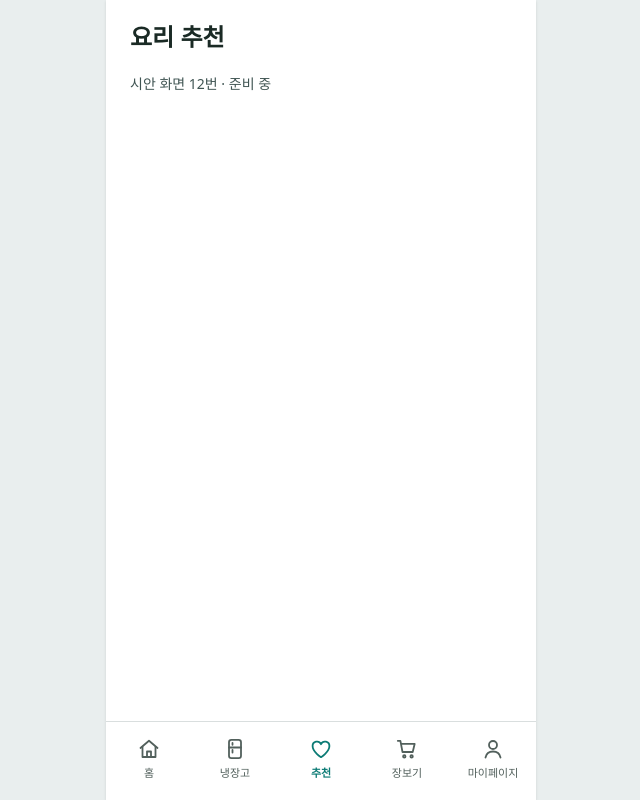
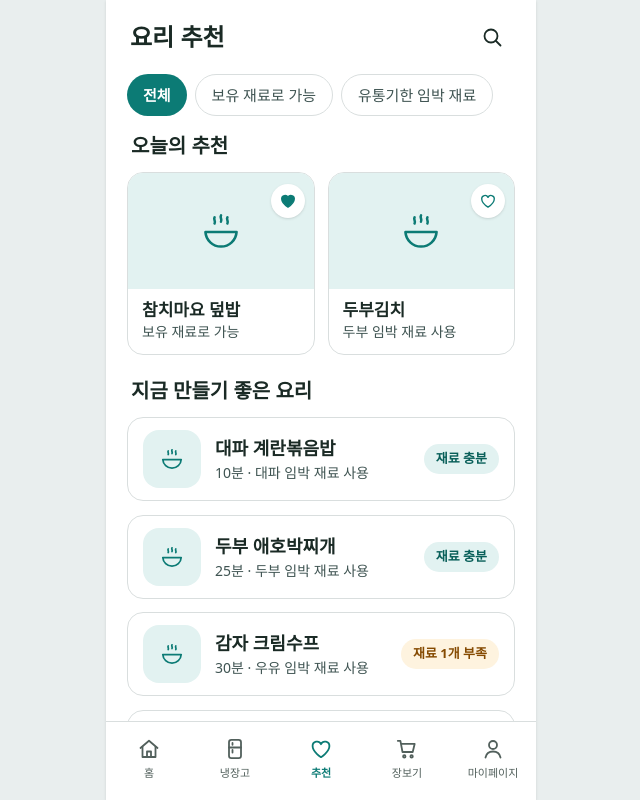
Before and after one commit to biontkb-603/team2, a React (Vite) app in the folder app/: page /recommend/1 in a window 1280 px wide. Both pictures are taken after a click on the button "뒤로 가기". Shown: the whole page, without its empty margins (319-959 px from the left). Built offline with nearby package versions, Linux system fonts and the light colour scheme; a web font is replaced by a local one.

Commit message:
U-14: 화면 12 요리 추천 목록 구현
- Recommend: 필터 칩, 오늘의 추천 카드(찜 하트), 지금 만들기 좋은 요리 목록
- RecipeBadge(재료 충분/부족), Recipe.usesExpiring 필드 추가

Co-Authored-By: Claude Sonnet 5.5 <noreply@anthropic.com>

```diff
--- a/app/src/App.tsx
+++ b/app/src/App.tsx
@@ -8,6 +8,7 @@ import FridgeList from './pages/FridgeList'
 import FridgeStatus from './pages/FridgeStatus'
 import Home from './pages/Home'
 import Login from './pages/Login'
+import Recommend from './pages/Recommend'
 import Placeholder from './pages/Placeholder'
 import Signup from './pages/Signup'
 import SignupAccount from './pages/SignupAccount'
@@ -18,6 +19,7 @@ import { SCREENS } from './screens'
 const PAGES: Record<string, ReactElement> = {
   '/': <Home />,
   '/login': <Login />,
+  '/recommend': <Recommend />,
   '/fridge': <FridgeList />,
   '/fridge/status': <FridgeStatus />,
   '/fridge/add': <AddIngredient />,
--- a/app/src/components/Icons.tsx
+++ b/app/src/components/Icons.tsx
@@ -130,3 +130,10 @@ export const CameraIcon = (p: SVGProps<SVGSVGElement>) => (
     <circle cx="12" cy="13" r="3.4" />
   </Base>
 )
+
+export const BowlIcon = (p: SVGProps<SVGSVGElement>) => (
+  <Base {...p}>
+    <path d="M3.5 12.5h17a8.5 8.5 0 0 1-8.5 8 8.5 8.5 0 0 1-8.5-8Z" />
+    <path d="M8.5 4.5c-.8 1.2.8 2.2 0 3.4M12 3.5c-.8 1.2.8 2.2 0 3.4M15.5 4.5c-.8 1.2.8 2.2 0 3.4" />
+  </Base>
+)
--- /dev/null
+++ b/app/src/components/RecipeBadge.tsx
@@ -0,0 +1,8 @@
+// 재료가 충분한지 나타내는 작은 배지. 충분하면 연한 teal, 부족하면 주황.
+export default function RecipeBadge({ missing }: { missing: number }) {
+  return missing === 0 ? (
+    <span className="inline-flex h-[30px] shrink-0 items-center rounded-full bg-primary-tint px-3 text-[13px] font-bold text-primary-dark">재료 충분</span>
+  ) : (
+    <span className="inline-flex h-[30px] shrink-0 items-center rounded-full bg-warn-tint px-3 text-[13px] font-bold text-warn">재료 {missing}개 부족</span>
+  )
+}
--- a/app/src/data/mock.ts
+++ b/app/src/data/mock.ts
@@ -51,6 +51,7 @@ export const recipes: Recipe[] = [
     ],
     reason: '보유 재료로 가능',
     missing: 0,
+    usesExpiring: false,
   },
   {
     id: 'tofu-kimchi',
@@ -66,6 +67,7 @@ export const recipes: Recipe[] = [
     steps: ['두부를 먹기 좋게 썰어 끓는 물에 데쳐요.', '팬에 김치와 대파를 넣고 볶아요.', '두부와 볶은 김치를 함께 담아요.'],
     reason: '두부 임박 재료 사용',
     missing: 0,
+    usesExpiring: true,
   },
   {
     id: 'pa-egg-fried-rice',
@@ -81,6 +83,7 @@ export const recipes: Recipe[] = [
     steps: ['팬에 기름을 두르고 대파를 볶아 파기름을 내요.', '계란을 풀어 스크램블을 만들어요.', '밥을 넣고 볶아 간을 맞춰요.'],
     reason: '대파 임박 재료 사용',
     missing: 0,
+    usesExpiring: true,
   },
   {
     id: 'tofu-zucchini-stew',
@@ -96,6 +99,7 @@ export const recipes: Recipe[] = [
     steps: ['애호박과 양파, 두부를 한입 크기로 썰어요.', '냄비에 물을 붓고 끓으면 재료를 넣어요.', '된장을 풀고 한소끔 더 끓여요.'],
     reason: '두부 임박 재료 사용',
     missing: 0,
+    usesExpiring: true,
   },
   {
     id: 'potato-cream-soup',
@@ -112,6 +116,7 @@ export const recipes: Recipe[] = [
     steps: ['감자와 양파를 얇게 썰어 버터에 볶아요.', '우유를 붓고 감자가 익을 때까지 끓여요.', '곱게 갈아 소금으로 간을 맞춰요.'],
     reason: '우유 임박 재료 사용',
     missing: 1,
+    usesExpiring: true,
   },
   {
     id: 'rolled-omelet',
@@ -127,6 +132,7 @@ export const recipes: Recipe[] = [
     steps: ['계란을 풀고 잘게 썬 대파와 당근을 섞어요.', '약불의 팬에 계란물을 얇게 부어 돌돌 말아요.', '식힌 뒤 먹기 좋게 썰어요.'],
     reason: '보유 재료로 가능',
     missing: 0,
+    usesExpiring: false,
   },
 ]
 
--- /dev/null
+++ b/app/src/pages/Recommend.tsx
@@ -0,0 +1,120 @@
+import { useState } from 'react'
+import { Link } from 'react-router-dom'
+import { BowlIcon, HeartIcon, SearchIcon } from '../components/Icons'
+import RecipeBadge from '../components/RecipeBadge'
+import { useToast } from '../components/toastContext'
+import TopBar from '../components/TopBar'
+import { favoriteRecipeIds, nowRecipeIds, recipes, todayRecipeIds } from '../data/mock'
+import type { Recipe } from '../types'
+
+type Filter = '전체' | '보유 재료로 가능' | '유통기한 임박 재료'
+const FILTERS: Filter[] = ['전체', '보유 재료로 가능', '유통기한 임박 재료']
+
+const pick = (ids: string[]) => ids.map((id) => recipes.find((r) => r.id === id)).filter((r) => r !== undefined)
+const matches = (r: Recipe, f: Filter) => (f === '보유 재료로 가능' ? r.missing === 0 : f === '유통기한 임박 재료' ? r.usesExpiring : true)
+
+// 화면 12: 요리 추천. 필터와 하트는 mock 데이터로 화면 안에서만 동작한다(찜 저장은 F-12, 추천 계산은 F-11).
+export default function Recommend() {
+  const toast = useToast()
+  const [filter, setFilter] = useState<Filter>('전체')
+  const [favs, setFavs] = useState(() => new Set(favoriteRecipeIds))
+
+  const toggleFav = (id: string) =>
+    setFavs((prev) => {
+      const next = new Set(prev)
+      if (!next.delete(id)) next.add(id)
+      return next
+    })
+
+  const today = pick(todayRecipeIds).filter((r) => matches(r, filter))
+  const now = pick(nowRecipeIds).filter((r) => matches(r, filter))
+
+  return (
+    <div className="pb-6">
+      <TopBar
+        title="요리 추천"
+        right={
+          <button type="button" onClick={toast.comingSoon} aria-label="레시피 검색" className="p-2">
+            <SearchIcon width={24} height={24} />
+          </button>
+        }
+      />
+
+      <div className="flex gap-2 px-[21px]" role="group" aria-label="추천 종류">
+        {FILTERS.map((f) => {
+          const selected = f === filter
+          return (
+            <button
+              key={f}
+              type="button"
+              aria-pressed={selected}
+              onClick={() => setFilter(f)}
+              className={`h-[42px] rounded-full px-4 text-[15px] ${selected ? 'bg-primary font-bold text-white' : 'border border-line bg-white font-medium text-ink-muted'}`}
+            >
+              {f}
+            </button>
+          )
+        })}
+      </div>
+
+      {today.length > 0 && (
+        <section aria-label="오늘의 추천">
+          <h2 className="mt-4 px-[25px] text-[20px] font-bold leading-7">오늘의 추천</h2>
+          <ul className="mt-3 grid grid-cols-2 gap-[13px] px-[21px]">
+            {today.map((r) => {
+              const fav = favs.has(r.id)
+              return (
+                <li key={r.id} className="relative">
+                  <Link to={`/recommend/${r.id}`} className="block overflow-hidden rounded-2xl border border-line">
+                    <span className="flex h-[116px] items-center justify-center bg-primary-tint text-primary">
+                      <BowlIcon width={44} height={44} strokeWidth={1.4} />
+                    </span>
+                    <span className="block px-3.5 pb-3 pt-[9px]">
+                      <span className="block truncate text-[17px] font-bold leading-6">{r.name}</span>
+                      <span className="block truncate text-[14px] leading-5 text-ink-muted">{r.reason}</span>
+                    </span>
+                  </Link>
+                  <button
+                    type="button"
+                    onClick={() => toggleFav(r.id)}
+                    aria-label={fav ? `${r.name} 찜 해제` : `${r.name} 찜하기`}
+                    aria-pressed={fav}
+                    className="absolute right-2.5 top-3 flex h-[34px] w-[34px] items-center justify-center rounded-full bg-white text-primary shadow-sm"
+                  >
+                    <HeartIcon width={18} height={18} fill={fav ? 'currentColor' : 'none'} />
+                  </button>
+                </li>
+              )
+            })}
+          </ul>
+        </section>
+      )}
+
+      {now.length > 0 && (
+        <section aria-label="지금 만들기 좋은 요리">
+          <h2 className="mt-[22px] px-[25px] text-[20px] font-bold leading-7">지금 만들기 좋은 요리</h2>
+          <ul className="mt-3 space-y-[13.5px] px-[21px]">
+            {now.map((r) => (
+              <li key={r.id}>
+                <Link to={`/recommend/${r.id}`} className="flex items-center gap-3.5 rounded-2xl border border-line bg-white px-[15px] py-3">
+                  <span className="flex h-[58px] w-[58px] shrink-0 items-center justify-center rounded-2xl bg-primary-tint text-primary">
+                    <BowlIcon width={26} height={26} strokeWidth={1.6} />
+                  </span>
+                  <span className="min-w-0 flex-1">
+                    <span className="block truncate text-[18px] font-bold leading-[27px]">{r.name}</span>
+                    <span className="block truncate text-[14px] leading-[21px] text-ink-muted">
+                      {r.minutes}분 · {r.reason}
+                    </span>
+                  </span>
+                  <RecipeBadge missing={r.missing} />
+                </Link>
+              </li>
+            ))}
+          </ul>
+        </section>
+      )}
+
+      {today.length === 0 && now.length === 0 && <p className="py-16 text-center text-[15px] text-ink-muted">조건에 맞는 요리가 없어요.</p>}
+    </div>
+  )
+}
--- a/app/src/types.ts
+++ b/app/src/types.ts
@@ -27,6 +27,8 @@ export type Recipe = {
   reason: string
   /** 부족한 재료 수. 0이면 "재료 충분" */
   missing: number
+  /** 유통기한 임박 재료를 쓰는 레시피인가(추천 탭의 "유통기한 임박 재료" 필터). 실제로는 F-11 추천 규칙이 계산한다. */
+  usesExpiring: boolean
 }
 
 export type Notice = { id: string; title: string; date: string; body: string; isNew: boolean }
```
Also changed, not shown: 1 other file (tests, documents, lock files or other folders).
